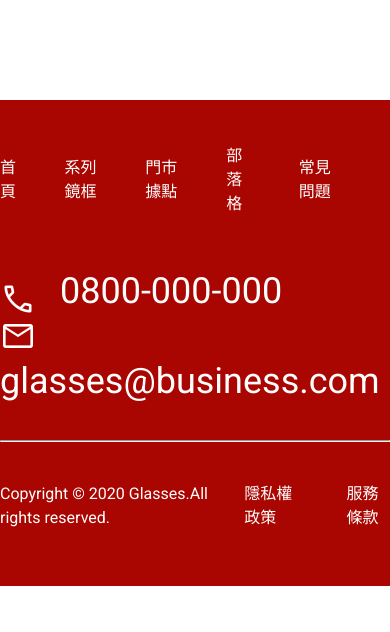
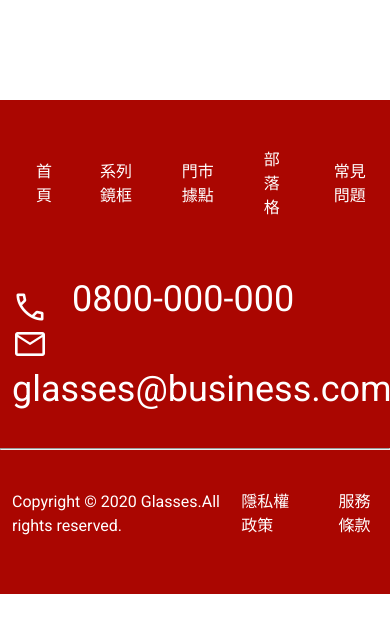
Before and after one commit to MarsKuo/2024week3, a website built with Vite: page pages/index.html in a window 390 px wide. Shown: the top 632 px of the page. Built offline with nearby package versions, Linux system fonts and the light colour scheme; a web font is replaced by a local one.

Commit message:
修正X軸問題

```diff
--- a/assets/scss/_base.scss
+++ b/assets/scss/_base.scss
@@ -7,6 +7,7 @@
 *::before,
 *::after {
   box-sizing: border-box;
+  // outline: 1px solid red
 }
 body {
   line-height: 1.5;
--- a/assets/scss/_layout.scss
+++ b/assets/scss/_layout.scss
@@ -40,19 +40,16 @@
     margin-bottom: 28px;
   }
   .info li {
-    margin-right: 48px;
+    // margin-right: 48px;
 
     a {
+      padding: 24px;
       &:hover {
         color: blue;
       }
     }
   }
-  @media (max-width: 768px) {
-    .info li {
-      margin-right: 48px;
-    }
-  }
+
 
   .tel,
   .mail {
@@ -68,7 +65,8 @@
     margin-left: 32px;
   }
   .Copyright {
-    padding: 32px 0;
+    padding-top: 32px;
+    padding-bottom: 32px;
   }
 
   @media (max-width: 768px) {
@@ -80,7 +78,8 @@
 @media (max-width: 768px) {
   .footer {
     font-size: 16px;
-    padding: 24px 0;
+    padding-top: 24px;
+    padding-bottom: 24px;
     span {
       font-size: 36px;
     }
@@ -89,7 +88,6 @@
 @media (max-width: 375px) {
   .footer {
     font-size: 16px;
-    padding: 24px 0;
     .container {
       margin-bottom: 0px;
     }
@@ -115,7 +113,8 @@
       display: none;
     }
     .container {
-      padding: 20px 0;
+      padding-top: 20px;
+      padding-bottom: 20px;
     }
     .Copyright {
       flex-wrap: wrap;
--- a/assets/scss/_utilities.scss
+++ b/assets/scss/_utilities.scss
@@ -2,6 +2,7 @@
   max-width: 1320px;
   //12*86 + 11 * 24 + 24
   margin: 0 auto;
+  padding: 0 $gutter;
 }
 
 @media (max-width: 768px) {
@@ -14,7 +15,6 @@
   .container {
     max-width: 372px;
     //4*69 + 3 * 24 + 24
-    padding: 0 $gutter;
   }
 }
 
--- a/pages/index.html
+++ b/pages/index.html
@@ -19,11 +19,11 @@
       <div class="container d-flex justify-content-between mb-5">
         <nav class="info">
           <ul class="text-white d-flex  align-items-center">
-            <li><a class="py-5" href="#">首頁</a></li>
-            <li><a class="py-5" href="#">系列鏡框</a></li>
-            <li><a class="py-5" href="#">門市據點</a></li>
-            <li><a class="py-5" href="#">部落格</a></li>
-            <li><a class="py-5" href="#">常見問題</a></li>
+            <li><a href="#">首頁</a></li>
+            <li><a href="#">系列鏡框</a></li>
+            <li><a href="#">門市據點</a></li>
+            <li><a href="#">部落格</a></li>
+            <li><a href="#">常見問題</a></li>
           </ul>
 
           <div class="tel">
```
